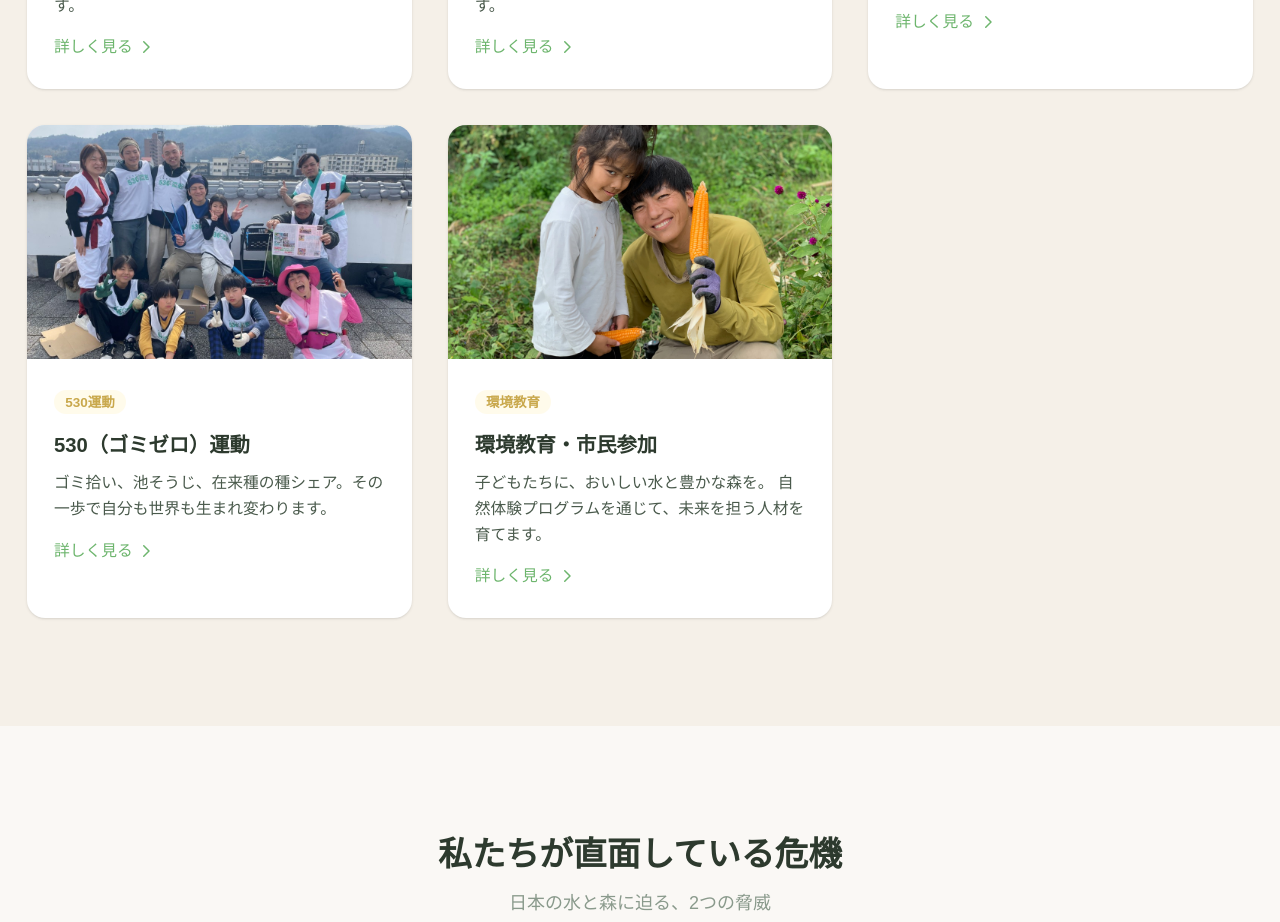
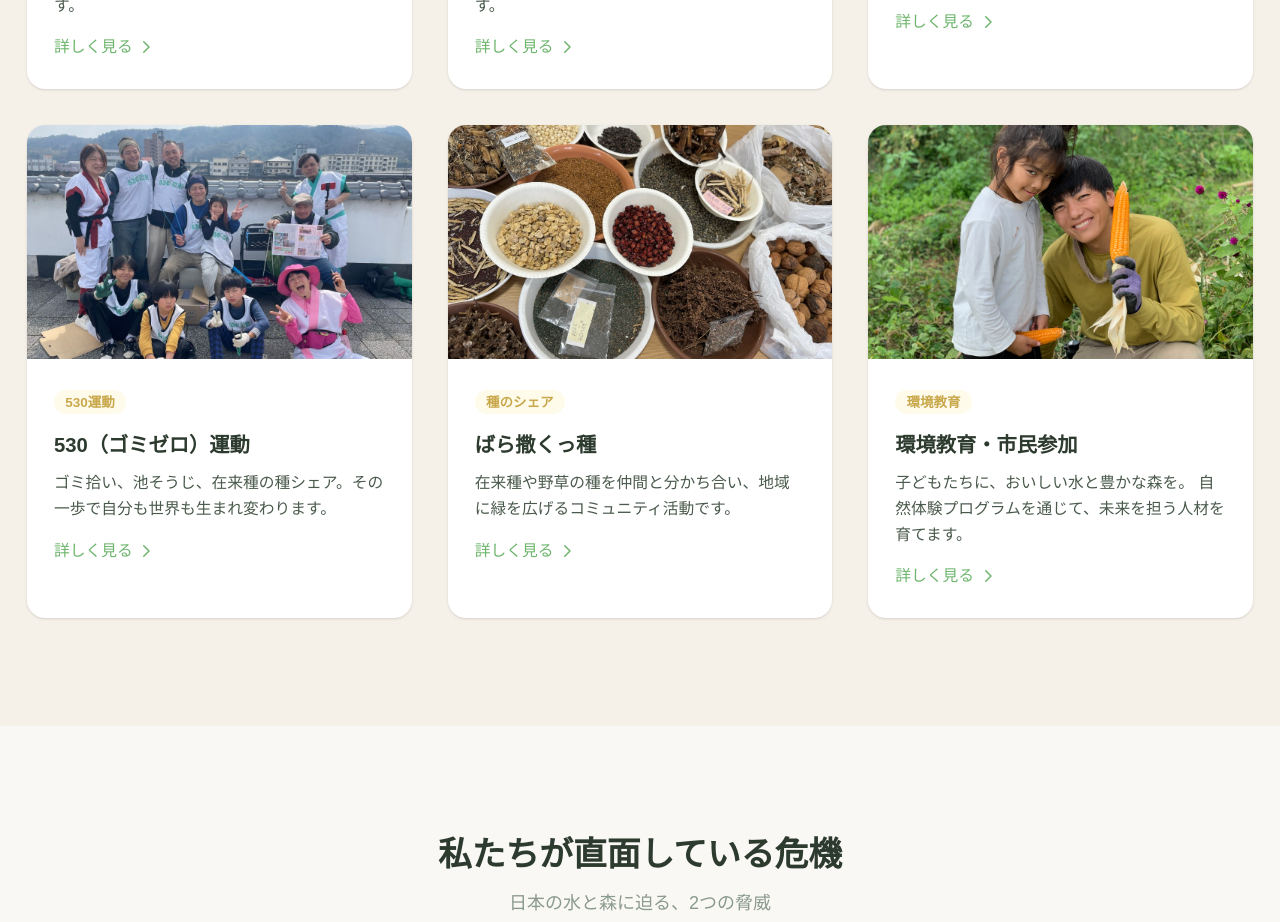
Before and after one commit to haitakamak-cmyk/earth-savers-web, a Next.js app: page / in a window 1280 px wide. Shown: the part 1820-2742 px from the top of the page. Built offline with nearby package versions, Linux system fonts and the light colour scheme; a web font is replaced by a local one.

Commit message:
変更内容

```diff
--- a/src/app/page.tsx
+++ b/src/app/page.tsx
@@ -211,6 +211,48 @@ export default function Home() {
                 </p>
                 <Link
                   href="/activities#gomi530"
+                  className="mt-4 inline-flex items-center text-sm font-medium text-wakakusa hover:text-wakakusa-dark transition-colors"
+                >
+                  詳しく見る
+                  <svg
+                    className="ml-1 w-4 h-4"
+                    fill="none"
+                    stroke="currentColor"
+                    viewBox="0 0 24 24"
+                  >
+                    <path
+                      strokeLinecap="round"
+                      strokeLinejoin="round"
+                      strokeWidth={2}
+                      d="M9 5l7 7-7 7"
+                    />
+                  </svg>
+                </Link>
+              </div>
+            </div>
+
+            {/* Card: ばら撒くっ種 */}
+            <div className="bg-white rounded-2xl overflow-hidden shadow-sm hover:shadow-md transition-shadow">
+              <div className="relative h-48 sm:h-52">
+                <Image
+                  src="/images/ばら撒くっ種/baramaku-seeds-table.png"
+                  alt="ばら撒くっ種の会で並べられた種子や実、モロヘイヤ・マリーゴールドなどのラベル付き袋"
+                  fill
+                  className="object-cover"
+                />
+              </div>
+              <div className="p-5 sm:p-6">
+                <span className="text-xs font-semibold text-accent-gold bg-amber-50 px-2.5 py-1 rounded-full">
+                  種のシェア
+                </span>
+                <h3 className="mt-3 text-lg font-bold text-text-primary">
+                  ばら撒くっ種
+                </h3>
+                <p className="mt-2 text-sm text-text-secondary leading-relaxed">
+                  在来種や野草の種を仲間と分かち合い、地域に緑を広げるコミュニティ活動です。
+                </p>
+                <Link
+                  href="/activities#baramaku"
                   className="mt-4 inline-flex items-center text-sm font-medium text-wakakusa hover:text-wakakusa-dark transition-colors"
                 >
                   詳しく見る
```
